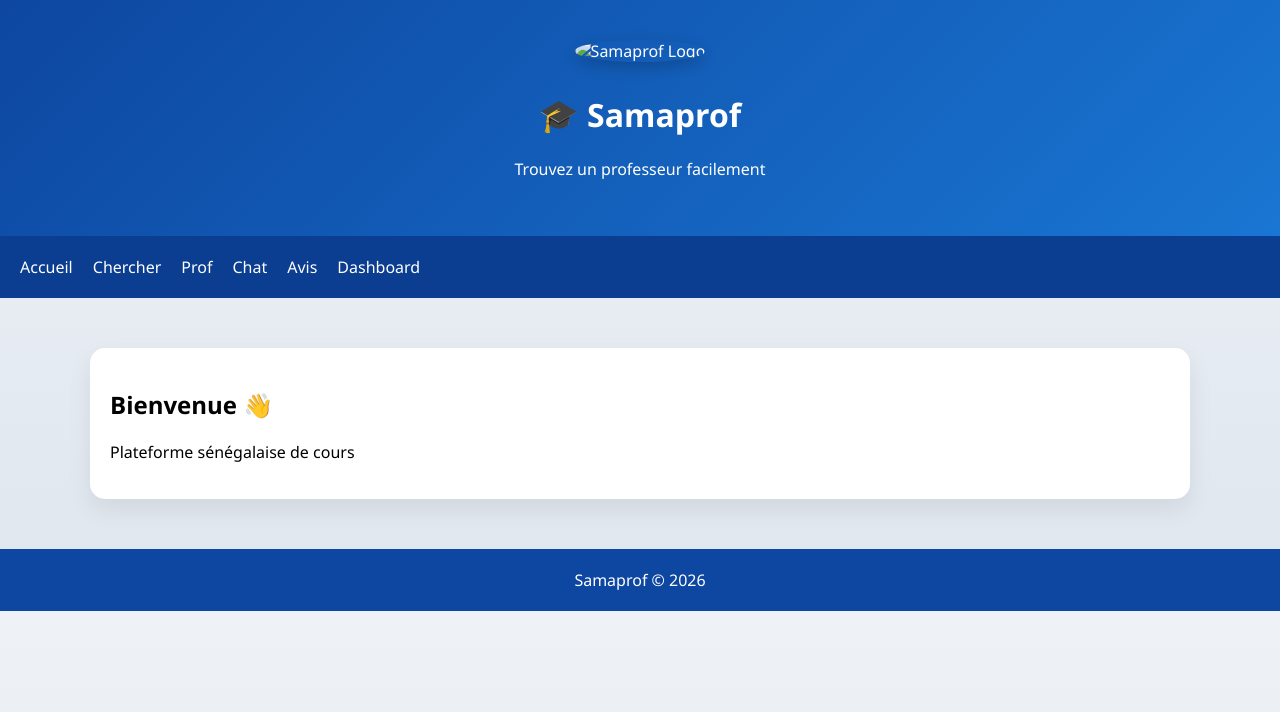
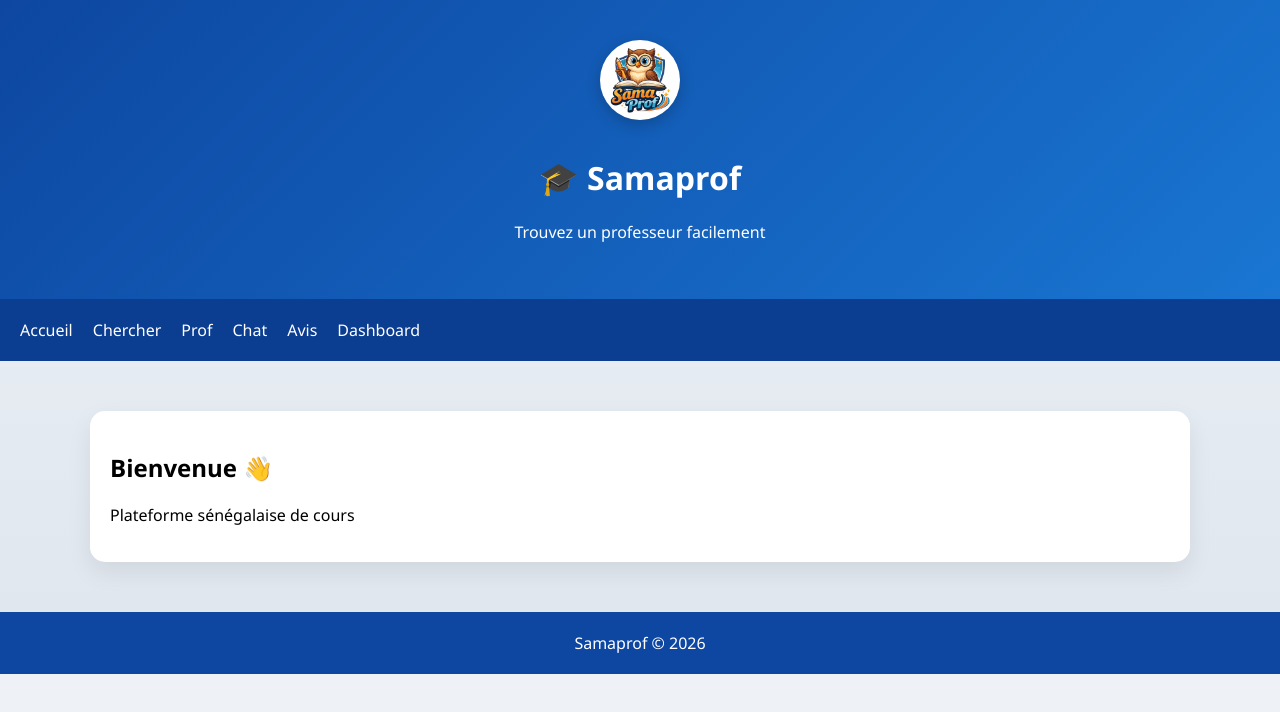
Before and after one commit to senfirst/Samaprof, a plain HTML site: page index.html in a window 1280 px wide. Drawn offline with Linux system fonts and the light colour scheme.

Commit message:
Update index.html

```diff
--- a/index.html
+++ b/index.html
@@ -167,7 +167,7 @@ padding:20px;
 <body>
 
 <header>
-<img src="logo.png" alt="Samaprof Logo" class="logo">
+<img src="logo.jpeg" alt="Samaprof Logo" class="logo">
 <h1>🎓 Samaprof</h1>
 <p>Trouvez un professeur facilement</p>
 </header>
```
